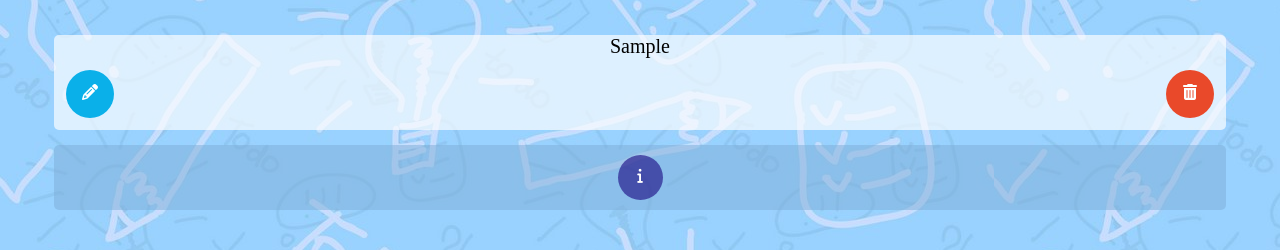
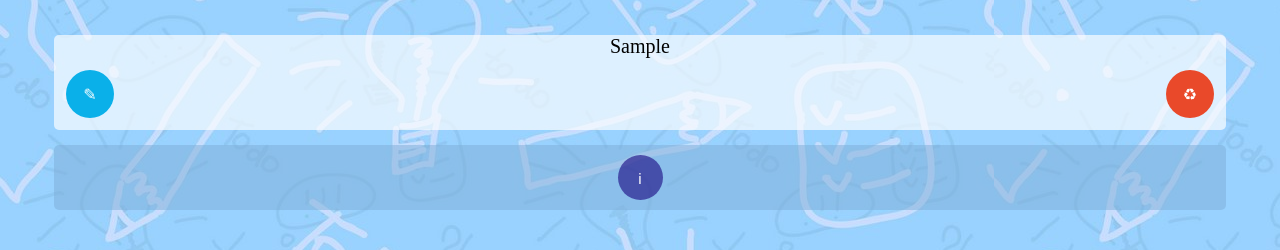
Before and after one commit to atenobi/test-task-todo, a React (Create React App) app: page / in a window 1280 px wide. Both pictures are taken after typing "Sample" into the empty fields and a click on the button "Create". Shown: the part 386-636 px from the top of the page. Built offline with nearby package versions, Linux system fonts and the light colour scheme.

Commit message:
new branch for test symbols in buttons and git hub pages(how its look)

```diff
--- a/src/components/ToDoFooter/ToDoFooter.jsx
+++ b/src/components/ToDoFooter/ToDoFooter.jsx
@@ -24,7 +24,8 @@ const ToDoFooter = ({infoArray}) => {
 						className='footer_button'
 						onClick={(e) => showInfo(e)}
 					>
-						hide
+						&#10006;
+						{/*hide*/}
 					</button>
 				</div>
 			</>
@@ -40,7 +41,8 @@ const ToDoFooter = ({infoArray}) => {
 					className='footer_button'
 					onClick={(e) => showInfo(e)}
 				>
-					<i className="fa fa-info"/>
+					&#8505;
+					{/*<i className="fa fa-info"/>*/}
 				</button>
 			</div>
 		</>
--- a/src/components/ToDoItem/ToDoItem.jsx
+++ b/src/components/ToDoItem/ToDoItem.jsx
@@ -46,13 +46,15 @@ const ToDoItem = ({ item, removeItem, updateItem }) => {
 							className='item_update_button'
 							onClick={() => setUpdate({ id: item.id, value: item.value })}
 						>
-							<i className='fas fa-pencil-alt'/>
+							&#9998;
+							{/*<i className='fas fa-pencil-alt'/>*/}
 						</button>
 						<button
 							className='item_delete_button'
 							onClick={() => removeItem(item.id)}
 						>
-							<i className='fas fa-trash-alt' />
+							&#9851;
+							{/*<i className='fas fa-trash-alt' />*/}
 						</button>
 					</div>
 			</div>
```
Also changed, not shown: 1 other file (tests, documents, lock files or other folders).
